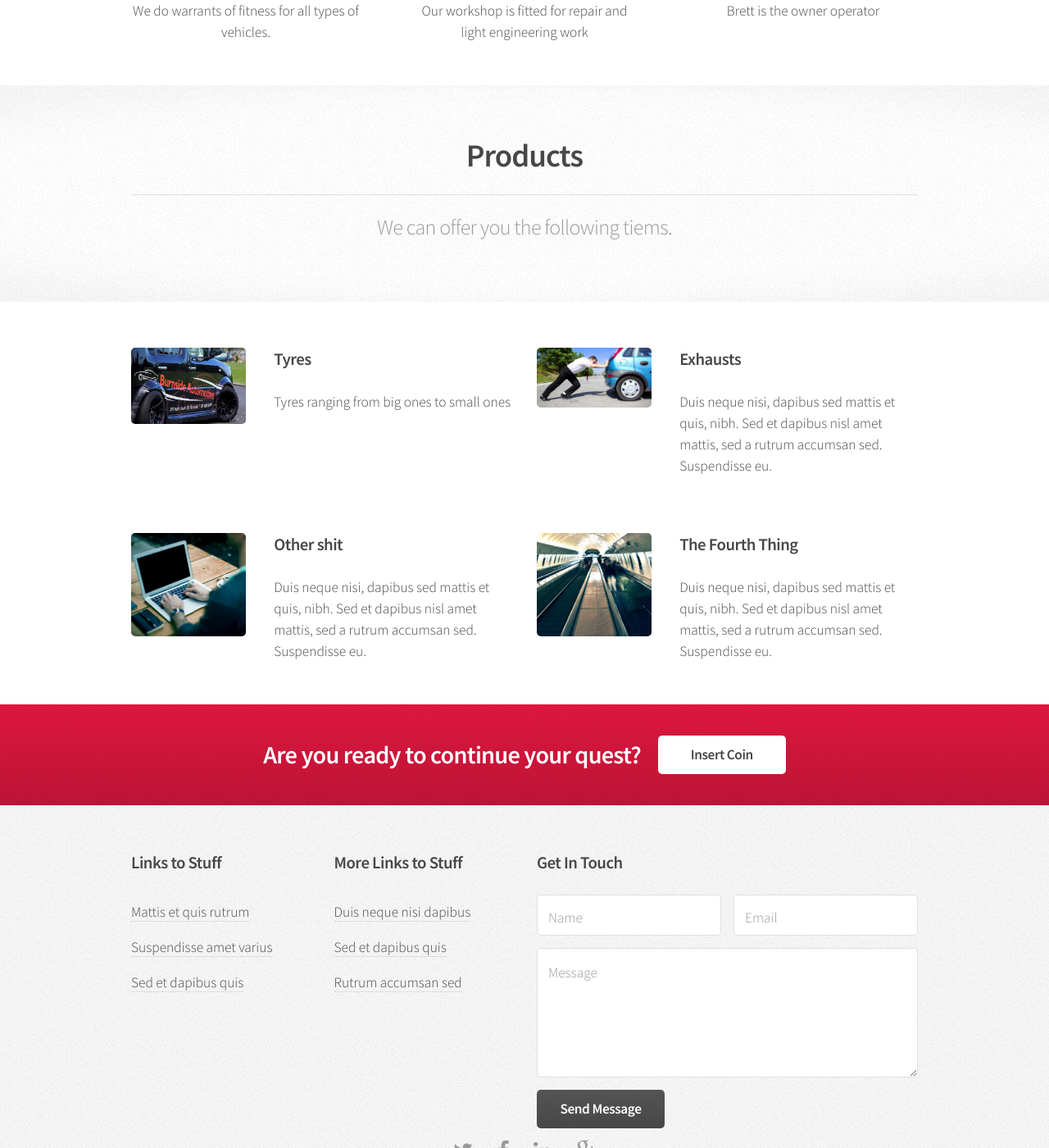
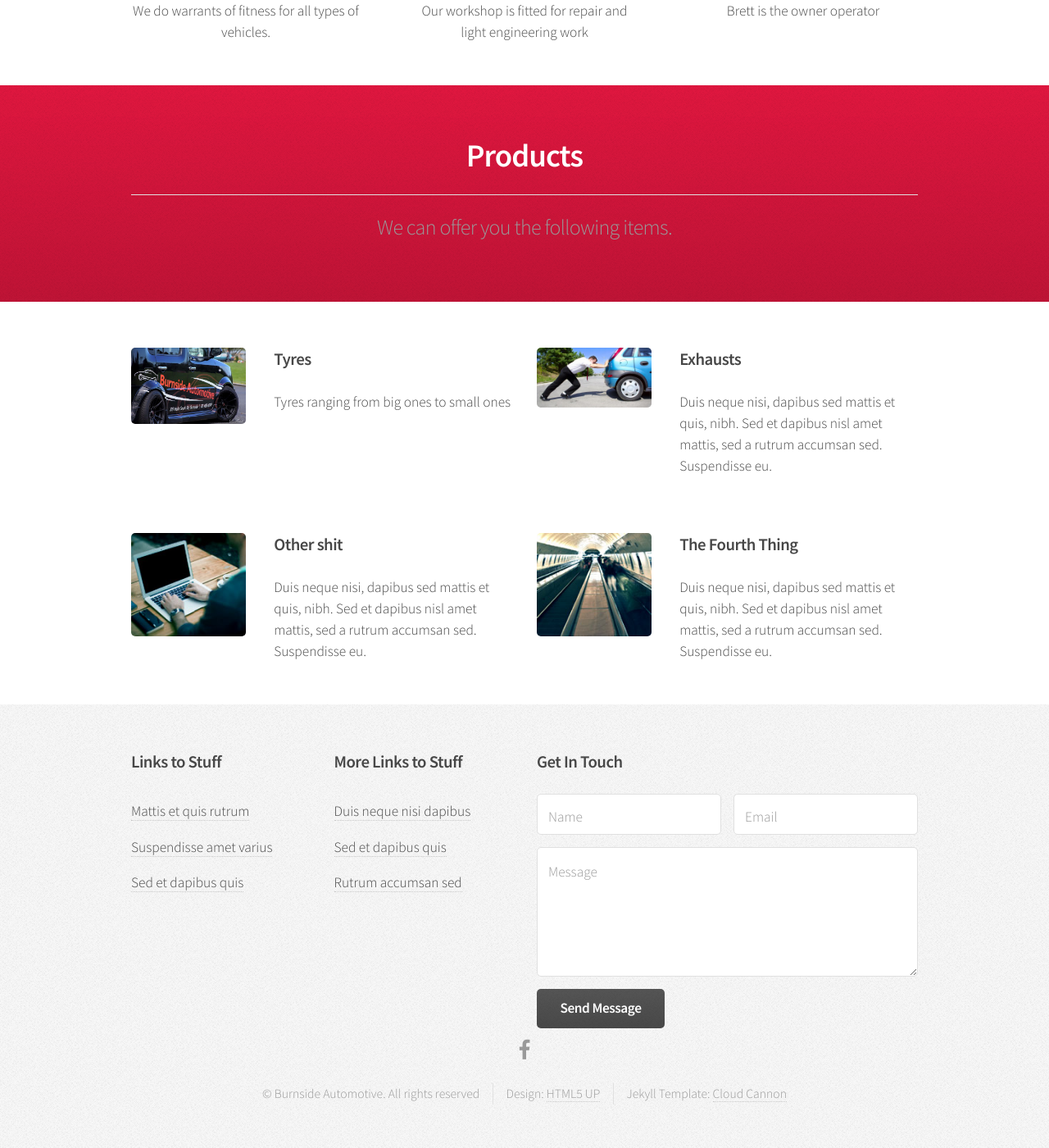
Before and after one commit to ehills/burnsideautomotive, a Jekyll site: the page built from index.html, in a window 1280 px wide and 1400 px high, scrolled down 764 px. Shown: the whole window at 82% size. Built offline with Jekyll 4.4.1, drawn with Linux system fonts in a browser that asks for light colours; the list of posts is cut into pages by our own code.

Commit message:
removed cta

```diff
--- a/_includes/cta.html
+++ /dev/null
@@ -1,9 +0,0 @@
-		<!-- CTA -->
-			<section id="cta" class="wrapper style3">
-				<div class="container">
-					<header>
-						<h2>Are you ready to continue your quest?</h2>
-						<a href="#" class="button">Insert Coin</a>
-					</header>
-				</div>
-			</section>
--- a/_includes/footer.html
+++ b/_includes/footer.html
@@ -52,10 +52,7 @@
 
 				<!-- Icons -->
 					<ul class="icons">
-						<li><a href="#" class="icon fa-twitter"><span class="label">Twitter</span></a></li>
-						<li><a href="#" class="icon fa-facebook"><span class="label">Facebook</span></a></li>
-						<li><a href="#" class="icon fa-linkedin"><span class="label">LinkedIn</span></a></li>
-						<li><a href="#" class="icon fa-google-plus"><span class="label">Google+</span></a></li>
+						<li><a href="https://www.facebook.com/burnsideautomotive/" class="icon fa-facebook"><span class="label">Facebook</span></a></li>
 					</ul>
 
 				<!-- Copyright -->
--- a/index.html
+++ b/index.html
@@ -41,11 +41,11 @@ layout: default
 	</section>
 
 <!-- Gigantic Heading -->
-	<section class="wrapper style2">
+	<section class="wrapper style3">
 		<div class="container">
 			<header class="major">
 				<h2>Products</h2>
-				<p>We can offer you the following tiems.</p>
+				<p>We can offer you the following items.</p>
 			</header>
 		</div>
 	</section>
@@ -96,4 +96,4 @@ layout: default
 		</div>
 	</section>
 
-	{% include cta.html %}
+	{% include footer.html %}
```
